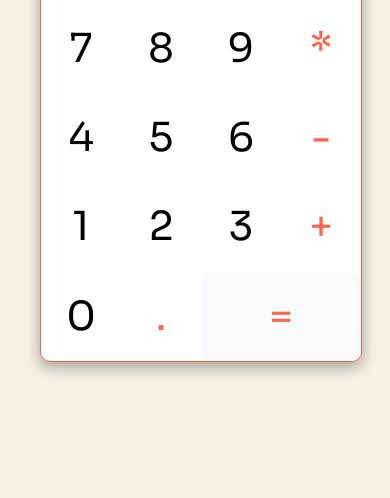
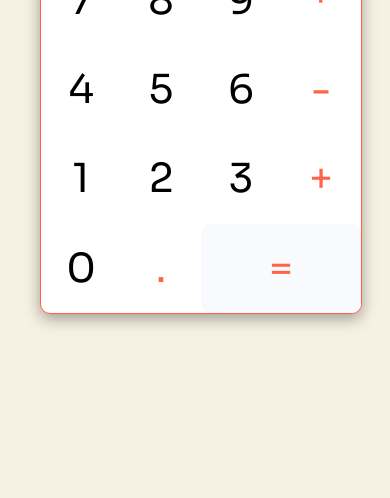
Before and after one commit to itamim345/JS-Calculator, a plain HTML site: page index.html in a window 390 px wide. Shown: the part 346-844 px from the top of the page. Drawn offline with Linux system fonts and the light colour scheme.

Commit message:
Decreased margin top & bottom little bit in mobile screen

```diff
--- a/style.css
+++ b/style.css
@@ -84,7 +84,7 @@ span{
         width: 100%;
     }
     .calculator {
-        margin: 5rem 5rem;
+        margin: 3rem 5rem;
     }
 }
 @media(max-width: 448px){
@@ -92,6 +92,6 @@ span{
         width: 100%;
     }
     .calculator {
-        margin: 5rem 2rem;
+        margin: 2rem 2rem;
     }
 }
```
